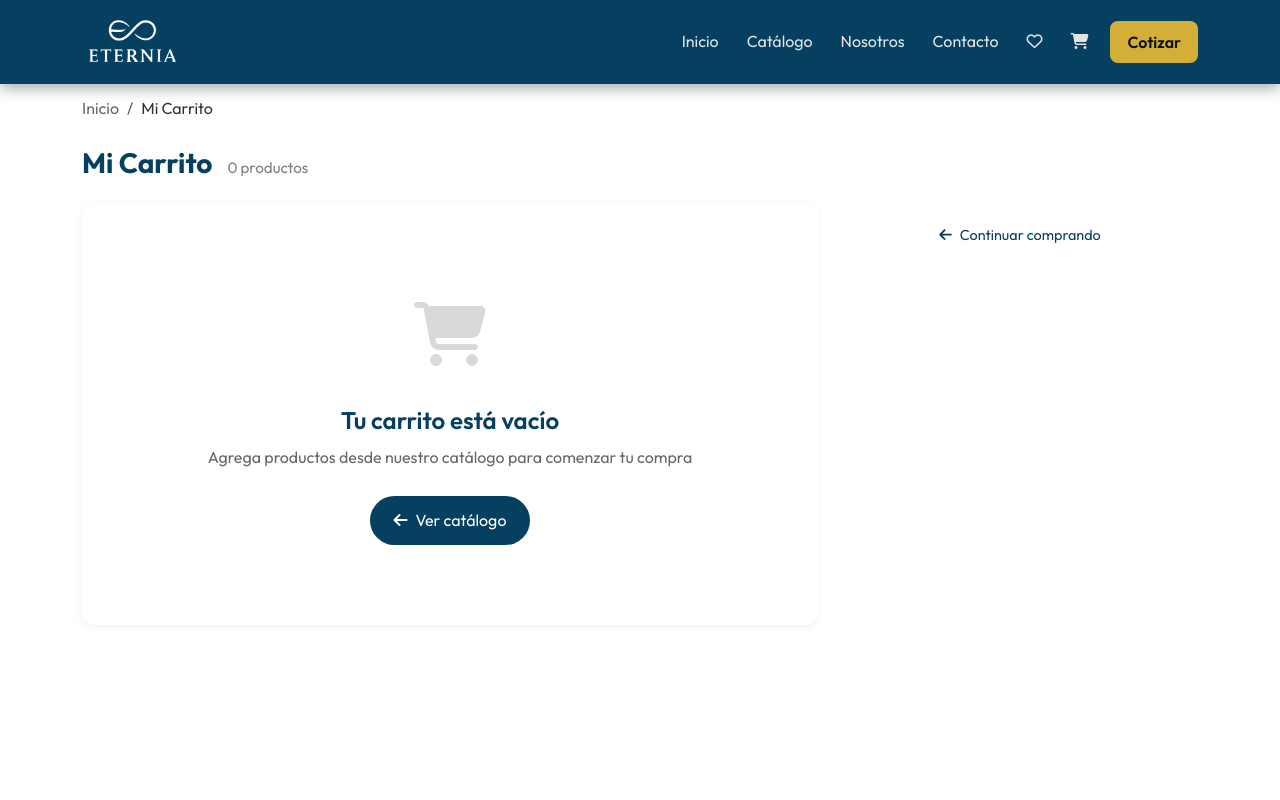
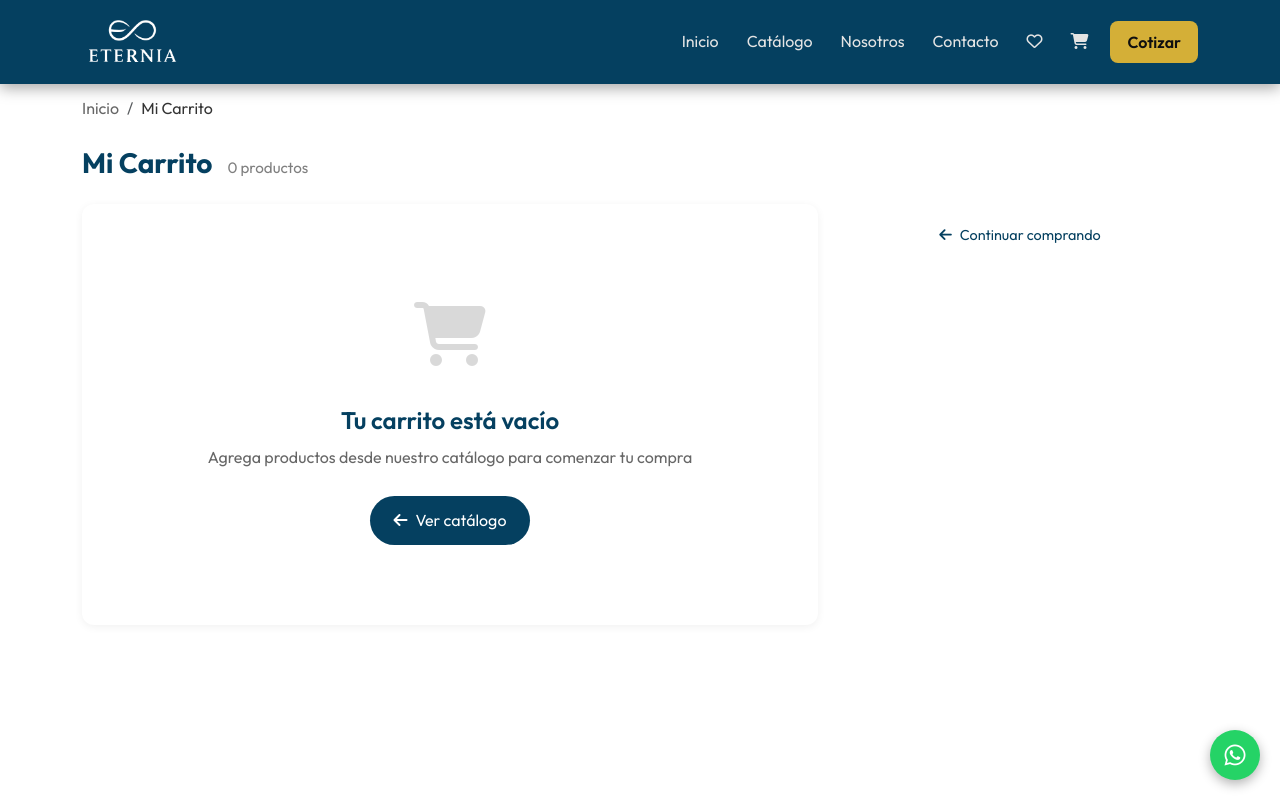
Before and after one commit to Loreto-Vallejos/SA-HA1, a plain HTML site: page frontend/pages/carrito/index.html in a window 1280 px wide. Shown: the top 800 px of the page. Drawn offline with nearby package versions, Linux system fonts and the light colour scheme.

Commit message:
feat: Añade un botón flotante de WhatsApp.
- Añade un botón flotante de WhatsApp a todas las páginas principales (inicio, catálogo, lista de deseos, producto, carrito, pago).
- Crea un componente CSS dedicado con diseño adaptable.
- El botón es más pequeño (50 px) y solo se agranda al pasar el cursor.
- Usa el color verde oficial de WhatsApp (#25d366).
- Icono correctamente centrado con transiciones suaves.

```diff
--- /dev/null
+++ b/frontend/css/components/whatsapp.css
@@ -0,0 +1,54 @@
+/* ================================================
+   WHATSAPP FLOATING BUTTON
+   ================================================ */
+
+.whatsapp-float {
+  position: fixed;
+  bottom: 20px;
+  right: 20px;
+  z-index: 1000;
+  width: 50px;
+  height: 50px;
+  background: #25d366;
+  border-radius: 50%;
+  display: flex;
+  align-items: center;
+  justify-content: center;
+  box-shadow: 0 4px 12px rgba(0, 0, 0, 0.3);
+  transition: all 0.3s ease;
+  cursor: pointer;
+  text-decoration: none;
+  border: none;
+}
+
+.whatsapp-float:hover {
+  transform: scale(1.1);
+  box-shadow: 0 6px 20px rgba(0, 0, 0, 0.4);
+}
+
+.whatsapp-float:active {
+  transform: scale(0.95);
+}
+
+.whatsapp-float i {
+  color: white;
+  font-size: 24px;
+  line-height: 1;
+  display: block;
+  margin: 0;
+  padding: 0;
+}
+
+/* Responsive */
+@media (max-width: 768px) {
+  .whatsapp-float {
+    width: 45px;
+    height: 45px;
+    bottom: 15px;
+    right: 15px;
+  }
+
+  .whatsapp-float i {
+    font-size: 20px;
+  }
+}
--- a/frontend/css/main.css
+++ b/frontend/css/main.css
@@ -34,3 +34,4 @@
 @import url('./pages/cuenta.css');
 @import url('./pages/wishlist.css');
 @import url('./pages/privacidad.css');
+@import url('./components/whatsapp.css');
--- a/frontend/pages/carrito/index.html
+++ b/frontend/pages/carrito/index.html
@@ -250,6 +250,12 @@
     <script src="https://cdn.jsdelivr.net/npm/bootstrap@5.3.8/dist/js/bootstrap.bundle.min.js"></script>
     <script src="../../js/components/navbar.js"></script>
     <script src="../../js/pages/carrito.js"></script>
+
+    <!-- WhatsApp Button -->
+    <a href="https://wa.me/56964167930" class="whatsapp-float" target="_blank" aria-label="Contactar por WhatsApp">
+        <i class="fab fa-whatsapp"></i>
+    </a>
+
 </body>
 
 </html>
```
Also changed, not shown: frontend/index.html (+5 -0 lines), frontend/pages/catalogo/index.html (+4 -0 lines), frontend/pages/checkout/index.html (+6 -0 lines), frontend/pages/producto/index.html (+6 -0 lines), frontend/pages/wishlist/index.html (+5 -0 lines).
